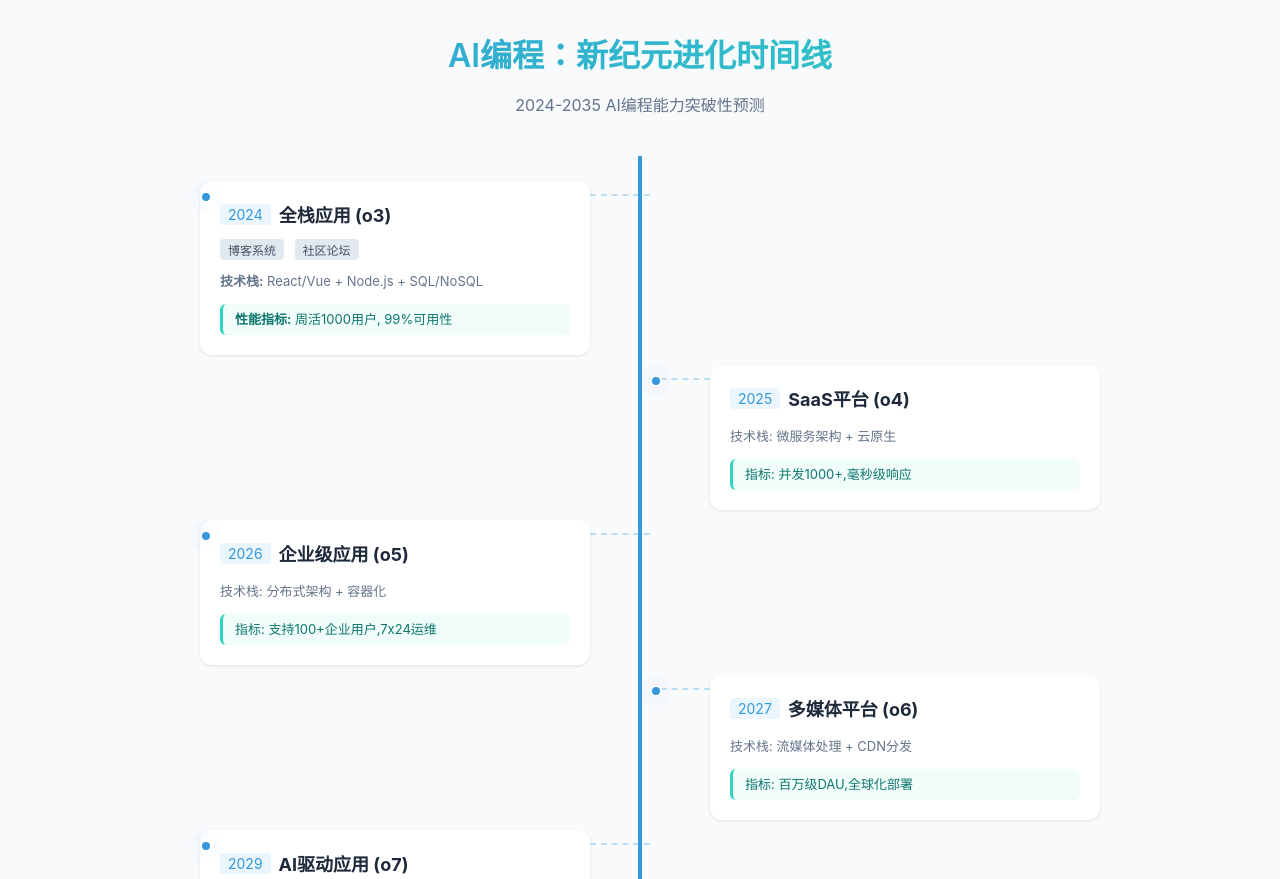
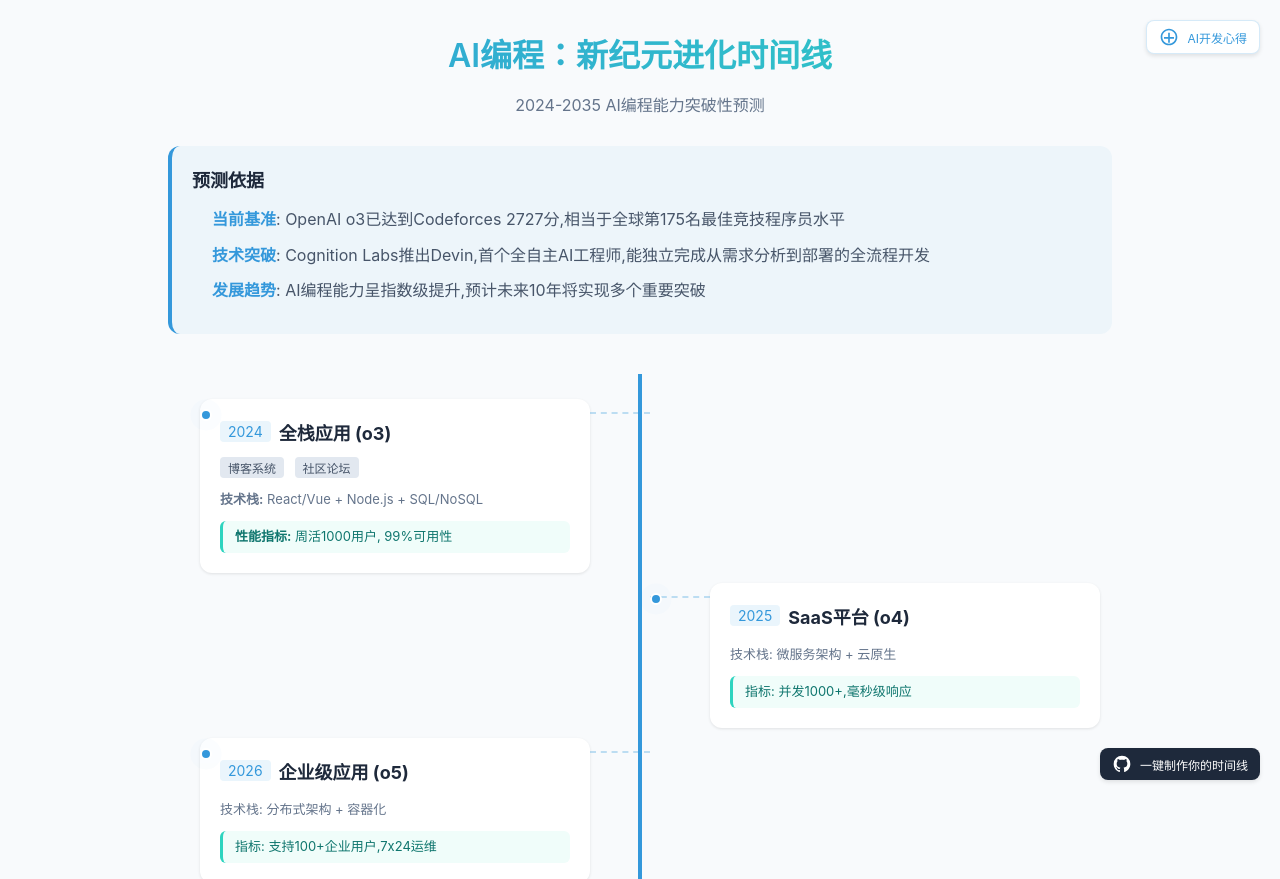
Before and after one commit to fengyunzaidushi/ai-coding-prediction, a plain HTML site: page index.html in a window 1280 px wide. Shown: the top 879 px of the page. Drawn offline with Linux system fonts and the light colour scheme.

Commit message:
添加预测依据和链接，优化样式与布局

```diff
--- a/index.html
+++ b/index.html
@@ -9,6 +9,49 @@
   <body>
     <h1 class="page-title">AI编程：新纪元进化时间线</h1>
     <p class="subtitle">2024-2035 AI编程能力突破性预测</p>
+    <div class="prediction-basis">
+      <h3>预测依据</h3>
+      <ul>
+        <li>
+          <strong>当前基准</strong>: OpenAI o3已达到Codeforces
+          2727分,相当于全球第175名最佳竞技程序员水平
+        </li>
+        <li>
+          <strong>技术突破</strong>: Cognition
+          Labs推出Devin,首个全自主AI工程师,能独立完成从需求分析到部署的全流程开发
+        </li>
+        <li>
+          <strong>发展趋势</strong>:
+          AI编程能力呈指数级提升,预计未来10年将实现多个重要突破
+        </li>
+      </ul>
+    </div>
+    <a
+      href="https://web.okjike.com/u/92d33bd5-b45d-4365-97b3-39b3af0eee6e"
+      target="_blank"
+      class="jike-link"
+    >
+      <svg class="link-icon" viewBox="0 0 24 24" fill="currentColor">
+        <path
+          d="M12 2C6.48 2 2 6.48 2 12s4.48 10 10 10 10-4.48 10-10S17.52 2 12 2zm0 18c-4.41 0-8-3.59-8-8s3.59-8 8-8 8 3.59 8 8-3.59 8-8 8z"
+        />
+        <path d="M13 7h-2v5H6v2h5v5h2v-5h5v-2h-5z" />
+      </svg>
+      AI开发心得
+    </a>
+    <div class="github-link">
+      <a
+        href="https://github.com/fengyunzaidushi/ai-coding-prediction"
+        target="_blank"
+      >
+        <svg class="link-icon" viewBox="0 0 24 24" fill="currentColor">
+          <path
+            d="M12 2A10 10 0 0 0 2 12c0 4.42 2.87 8.17 6.84 9.5.5.08.66-.23.66-.5v-1.69c-2.77.6-3.36-1.34-3.36-1.34-.46-1.16-1.11-1.47-1.11-1.47-.91-.62.07-.6.07-.6 1 .07 1.53 1.03 1.53 1.03.87 1.52 2.34 1.07 2.91.83.09-.65.35-1.09.63-1.34-2.22-.25-4.55-1.11-4.55-4.92 0-1.11.38-2 1.03-2.71-.1-.25-.45-1.29.1-2.64 0 0 .84-.27 2.75 1.02.79-.22 1.65-.33 2.5-.33.85 0 1.71.11 2.5.33 1.91-1.29 2.75-1.02 2.75-1.02.55 1.35.2 2.39.1 2.64.65.71 1.03 1.6 1.03 2.71 0 3.82-2.34 4.66-4.57 4.91.36.31.69.92.69 1.85V21c0 .27.16.59.67.5C19.14 20.16 22 16.42 22 12A10 10 0 0 0 12 2z"
+          />
+        </svg>
+        <span>一键制作你的时间线</span>
+      </a>
+    </div>
     <div class="timeline">
       <div class="container left">
         <div class="content">
@@ -90,9 +133,9 @@
           </div>
         </div>
       </div>
-      <div class="qr-container">
+      <!-- <div class="qr-container">
         <img src="code.png" alt="QR Code" class="qr-code" />
-      </div>
+      </div> -->
     </div>
     <script src="script.js"></script>
   </body>
--- a/styles.css
+++ b/styles.css
@@ -3,6 +3,7 @@ body {
   font-family: -apple-system, BlinkMacSystemFont, "Segoe UI", Roboto, sans-serif;
   background-color: #f8fafc;
   color: #334155;
+  padding: 0 20px;
 }
 
 /* 页面标题样式 */
@@ -30,6 +31,45 @@ body {
   font-size: clamp(14px, 3vw, 16px);
   margin-bottom: 30px;
   padding: 0 15px;
+}
+
+/* 预测依据样式 */
+.prediction-basis {
+  max-width: 900px;
+  margin: 0 auto 40px;
+  padding: 20px;
+  background: rgba(52, 152, 219, 0.05);
+  border-radius: 12px;
+  border-left: 4px solid #3498db;
+}
+
+.prediction-basis h3 {
+  margin: 0 0 15px;
+  color: #1e293b;
+  font-size: 18px;
+}
+
+.prediction-basis ul {
+  margin: 0;
+  padding-left: 20px;
+  list-style-type: none;
+}
+
+.prediction-basis li {
+  margin: 10px 0;
+  color: #475569;
+  line-height: 1.6;
+}
+
+.prediction-basis strong {
+  color: #3498db;
+}
+
+@media (max-width: 768px) {
+  .prediction-basis {
+    margin: 0 15px 30px;
+    padding: 15px;
+  }
 }
 
 /* 时间线容器 */
@@ -275,6 +315,10 @@ h2::before {
     width: 100px;
     height: 100px;
   }
+
+  body {
+    padding: 0 15px;
+  }
 }
 
 @media (max-width: 480px) {
@@ -294,4 +338,85 @@ h2::before {
     font-size: 12px;
     padding: 1px 6px;
   }
+
+  body {
+    padding: 0 10px;
+  }
 }
+
+/* 固定链接样式 */
+.jike-link {
+  position: fixed;
+  top: 20px;
+  right: 20px;
+  display: flex;
+  align-items: center;
+  gap: 8px;
+  padding: 6px 12px;
+  background: white;
+  border-radius: 8px;
+  color: #3498db;
+  text-decoration: none;
+  font-size: 12px;
+  transition: all 0.3s ease;
+  border: 1px solid rgba(52, 152, 219, 0.2);
+  box-shadow: 0 2px 4px rgba(0, 0, 0, 0.1);
+  z-index: 100;
+}
+
+.jike-link:hover {
+  transform: translateY(-2px);
+  box-shadow: 0 4px 6px rgba(0, 0, 0, 0.1);
+  background: rgba(52, 152, 219, 0.05);
+}
+
+.github-link {
+  position: fixed;
+  bottom: 20px;
+  right: 20px;
+  z-index: 100;
+}
+
+.github-link a {
+  display: flex;
+  align-items: center;
+  gap: 8px;
+  padding: 6px 12px;
+  background: #1e293b;
+  border-radius: 8px;
+  color: white;
+  text-decoration: none;
+  font-size: 12px;
+  transition: all 0.3s ease;
+  box-shadow: 0 2px 4px rgba(0, 0, 0, 0.1);
+}
+
+.github-link a:hover {
+  transform: translateY(-2px);
+  box-shadow: 0 4px 8px rgba(0, 0, 0, 0.2);
+  background: #334155;
+}
+
+.link-icon {
+  width: 20px;
+  height: 20px;
+}
+
+@media (max-width: 768px) {
+  .jike-link {
+    top: 10px;
+    right: 10px;
+    padding: 4px 10px;
+    font-size: 11px;
+  }
+
+  .github-link {
+    bottom: 10px;
+    right: 10px;
+  }
+
+  .github-link a {
+    padding: 4px 10px;
+    font-size: 11px;
+  }
+}
```
